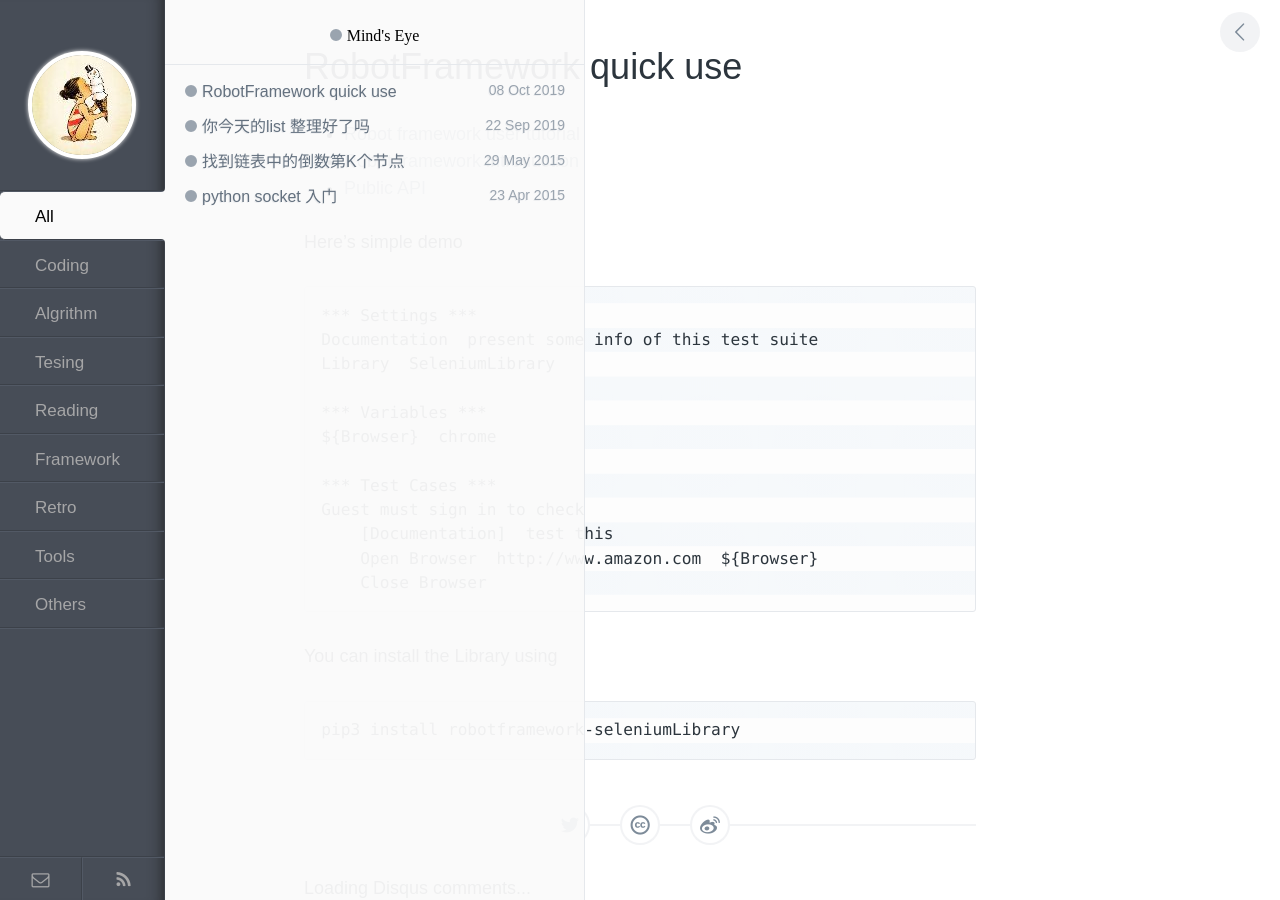
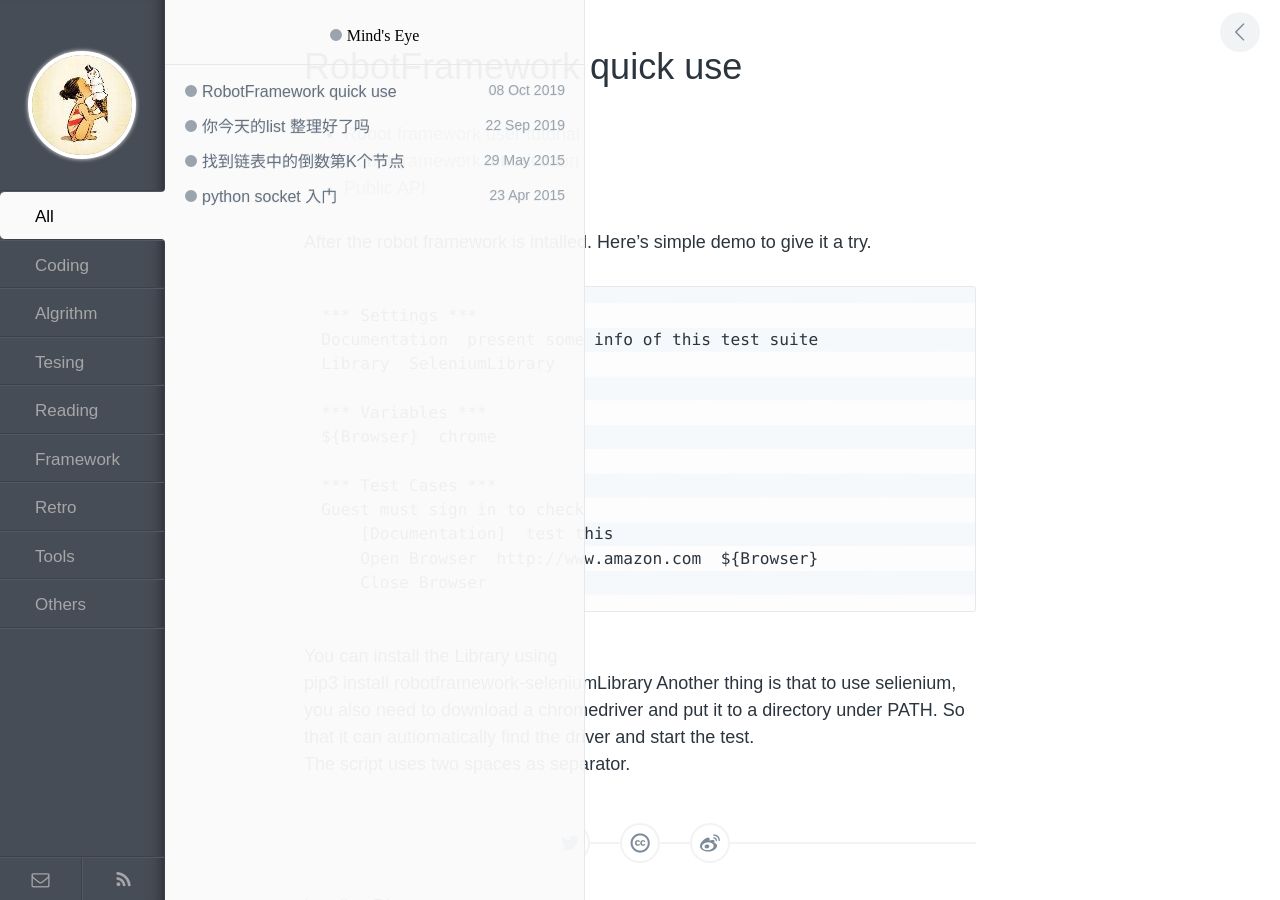
Before and after one commit to kxweili/kxweili.github.com, a Jekyll site: the page built from _posts/2019-10-08-RobotFramework 使用.md, in a window 1280 px wide. Built offline with Jekyll 4.4.1, drawn with Linux system fonts in a browser that asks for light colours; comment, search, counter and statistics services are not loaded.

Commit message:
add page for robotframework 1

````diff
--- a/_posts/2019-10-08-RobotFramework 使用.md
+++ b/_posts/2019-10-08-RobotFramework 使用.md
@@ -8,7 +8,7 @@ category:  Framework
 +  [Robot framework introduction](https://robotframework.org)
 +  [Public API](https://robot-framework.readthedocs.io/en/latest/)
 
-Here's simple demo
+After the robot framework is intalled. Here's simple demo to give it a try.
 ```
 *** Settings ***
 Documentation  present some info of this test suite
@@ -24,6 +24,6 @@ Guest must sign in to check
     Close Browser
 ```
 You can install the Library using
-```
-pip3 install robotframework-seleniumLibrary
-```
+    pip3 install robotframework-seleniumLibrary
+Another thing is that to use selienium, you also need to download a chromedriver and put it to a directory under PATH. So that it can autiomatically find the driver and start the test.
+The script uses two spaces as separator.
````
